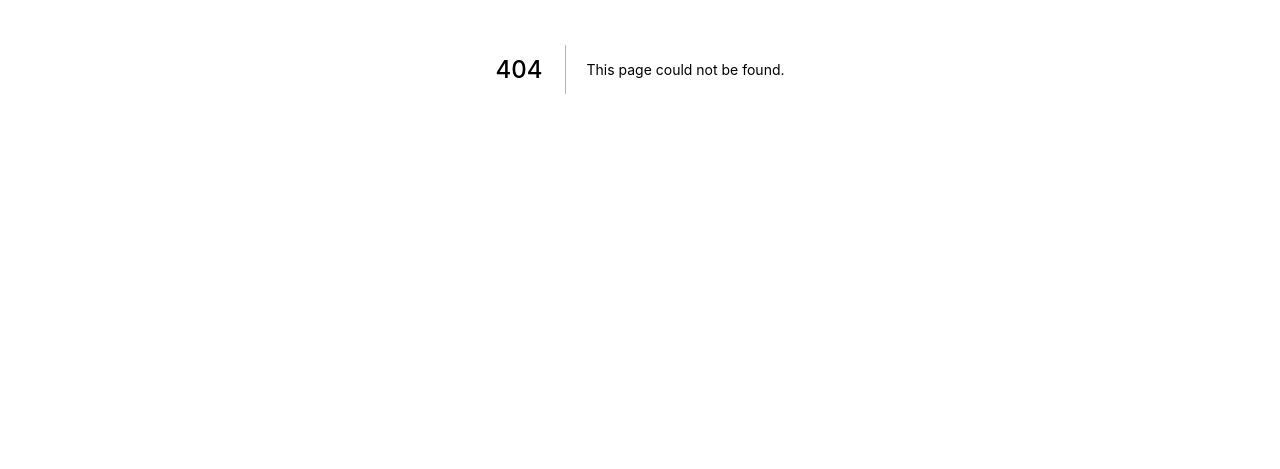
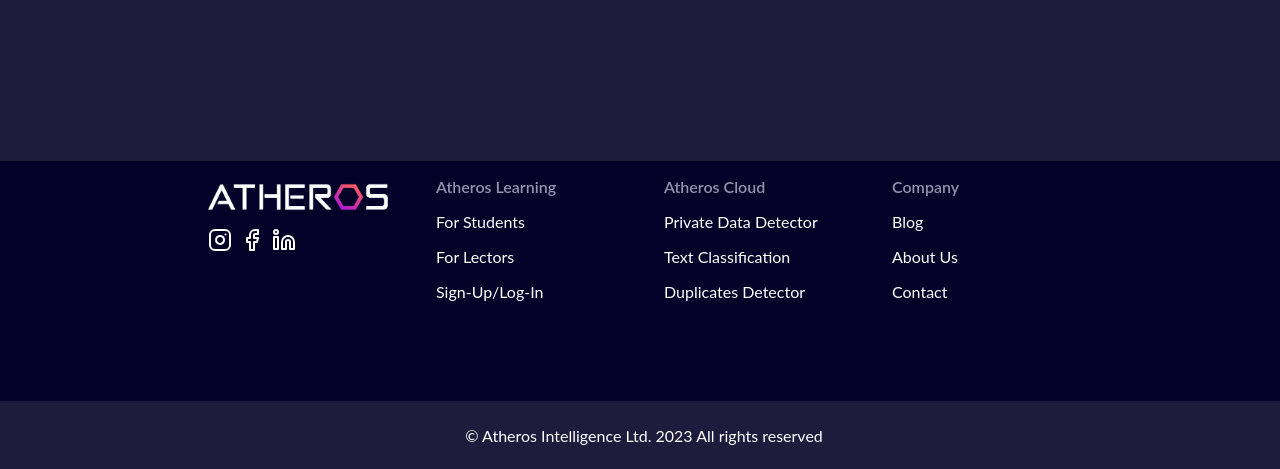
Before and after one commit to Rohitrai12/UI-Components, a Next.js app: page /footer-01 in a window 1280 px wide. Before the commit this address had no page. Shown: the part 331-800 px from the top of the page. Built offline with nearby package versions, Linux system fonts and the light colour scheme.

Commit message:
feat: footer

```diff
--- /dev/null
+++ b/pages/footer-01.tsx
@@ -0,0 +1,170 @@
+import React from 'react';
+
+const footerIsolated = () => {
+    return (
+        <>
+            <div style={{ height: '100vh', width: '100vw', backgroundColor: '#1f1b3d'}}>
+            </div>
+
+            <footer>
+                <section className="footer-top-wrapper">
+                    <section className='footer-top'>
+                        <img className="logo" src="logos/atheros_logo_white.png" title='Logo' alt='Logo' />
+                        <span className='social-links'>
+                            <a>
+                                <img src="icons/instagram.svg" title='Instagram' alt='Instagram' />
+                            </a>
+                            <a>
+                                <img src="icons/facebook.svg" title='Facebook' alt='Facebook' />
+                            </a>
+                            <a>
+                                <img src="icons/linkedin.svg" title='Linkedin' alt='Linkedin' />
+                            </a>
+                        </span>
+                    </section>
+                    <section>
+                        <menu>
+                            <h2>Atheros Learning</h2>
+                            <li>
+                                <a>For Students</a>
+                            </li>
+                            <li>
+                                <a>For Lectors</a>
+                            </li>
+                            <li>
+                                <a>Sign-Up/Log-In</a>
+                            </li>
+                        </menu>
+                    </section>
+                    <section>
+                        <menu>
+                            <h2>Atheros Cloud</h2>
+                            <li>
+                                <a>Private Data Detector</a>
+                            </li>
+                            <li>
+                                <a>Text Classification</a>
+                            </li>
+                            <li>
+                                <a>Duplicates Detector</a>
+                            </li>
+                        </menu>
+                    </section>
+                    <section>
+                        <menu>
+                            <h2>Company</h2>
+                            <li>
+                                <a>Blog</a>
+                            </li>
+                            <li>
+                                <a>About Us</a>
+                            </li>
+                            <li>
+                                <a>Contact</a>
+                            </li>
+                        </menu>
+                    </section>
+                </section>
+                <section className="footer-bottom">
+                        <small>© Atheros Intelligence Ltd. 2023 All rights reserved</small>
+                </section>
+            </footer>
+
+
+                <style jsx>
+                        {`
+    footer {
+        background: #050028;
+        box-shadow: 1px 1px 1px 1px rgba(0, 0, 0, 0.3);
+        font-size: 16px;
+        color: white;
+        overflow: hidden;
+        display: flex;
+        flex-direction: column;
+        position: absolute;
+        width: 100%;
+        bottom: 0px;
+    }
+
+    .footer-top-wrapper {
+        display: flex;
+        flex-direction: row;
+        flex-wrap: wrap;
+        gap: 48px;
+        margin: 0 auto;
+        padding: 16px;
+        min-height: 160px;
+    }
+
+    .footer-top-wrapper > section {
+        width: 180px;
+    }
+
+    h2 {
+        text-align: left;
+        color: #d2d0e6;
+        margin-top: 0px;
+        margin-bottom: 16px;
+        opacity: 0.7;
+        font-size: 16px;
+        font-weight: 600;
+    }
+
+    menu {
+        list-style-type: none;
+        padding: 0;
+        margin: 0;
+    }
+
+    menu li {
+        margin-bottom: 16px;
+    }
+
+
+    .logo {
+        width: 180px;
+        margin-bottom: 8px;
+    }
+
+    .social-links {
+        display: flex;
+        flex-direction: row;
+        gap: 8px;
+        with: 180px;
+    }
+
+    .social-links img {
+        width: 24px;
+        height: 24px;
+    }
+
+    .footer-top {
+        max-width: 800px;
+    }
+
+    .footer-bottom {
+        height: 60px;
+        margin-top: 48px;
+        display: flex;
+        text-align: center;
+        align-items: center;
+        justify-content: center;
+        width: 100%;
+        background-color: #1f1b3d;
+        padding: 4px;
+    }
+
+    .footer-bottom > small {
+        font-size: 16px;
+        margin: 0 4px;
+    }
+
+
+
+    `}
+            </style>
+        </>
+    )
+}
+
+export default footerIsolated;
```
Also changed, not shown: public/logos/atheros_logo_white.png (added).
